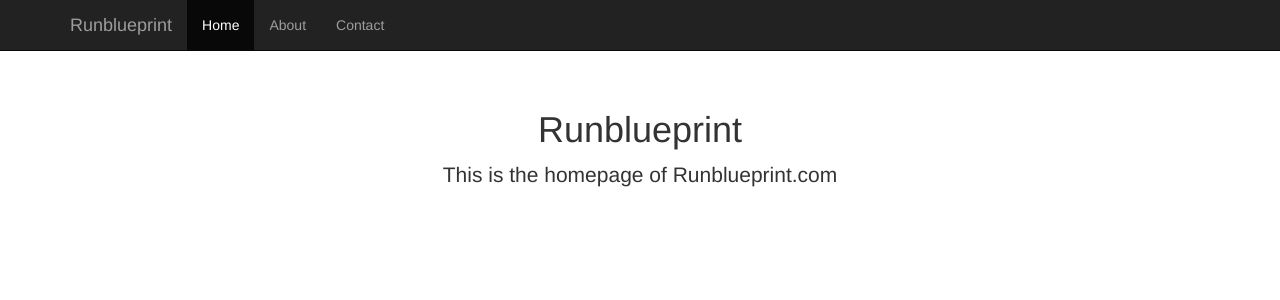
After one commit to supermitch/runblueprint.com, a Django app: page / in a window 1280 px wide. The commit adds this page. Shown: the top 300 px of the page. Run offline with Django 3.2, Linux system fonts and the light colour scheme; some libraries are stand-ins or nearby versions.

Commit message:
Add a homepage

```diff
--- a/runblueprint/plans/static/style.css
+++ b/runblueprint/plans/static/style.css
@@ -5,3 +5,7 @@ body {
 .starter-template {
   padding: 40px 15px;
 }
+
+.homepage {
+    text-align: center;
+}
--- /dev/null
+++ b/runblueprint/plans/templates/home.html
@@ -0,0 +1,10 @@
+{% extends "base.html" %}
+
+{% block content %}
+<div class="container">
+    <div class="starter-template homepage">
+        <h1>Runblueprint</h1>
+        <p class="lead">This is the homepage of Runblueprint.com</p>
+    </div>
+</div>
+{% endblock %}
--- a/runblueprint/plans/views.py
+++ b/runblueprint/plans/views.py
@@ -28,3 +28,6 @@ def index(request):
 
 def thanks(request):
     return render(request, 'plans/thanks.html', {})
+
+def home(request):
+    return render(request, 'home.html', {})
--- a/runblueprint/runblueprint/urls.py
+++ b/runblueprint/runblueprint/urls.py
@@ -16,7 +16,10 @@ Including another URLconf
 from django.conf.urls import include, url
 from django.contrib import admin
 
+from plans import views
+
 urlpatterns = [
+    url(r'^$', views.home, name='home'),
     url(r'^plans/', include('plans.urls')),
     url(r'^admin/', admin.site.urls),
 ]
```
